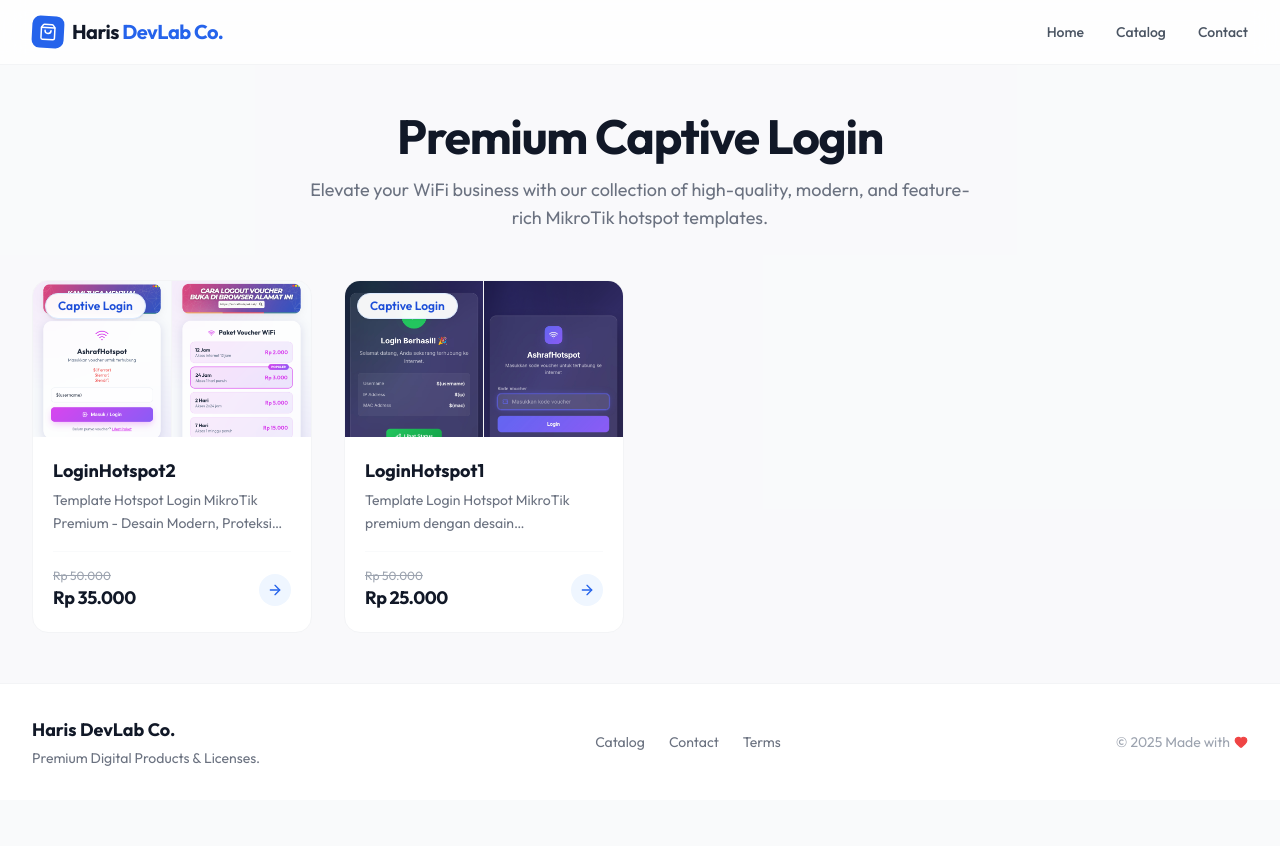
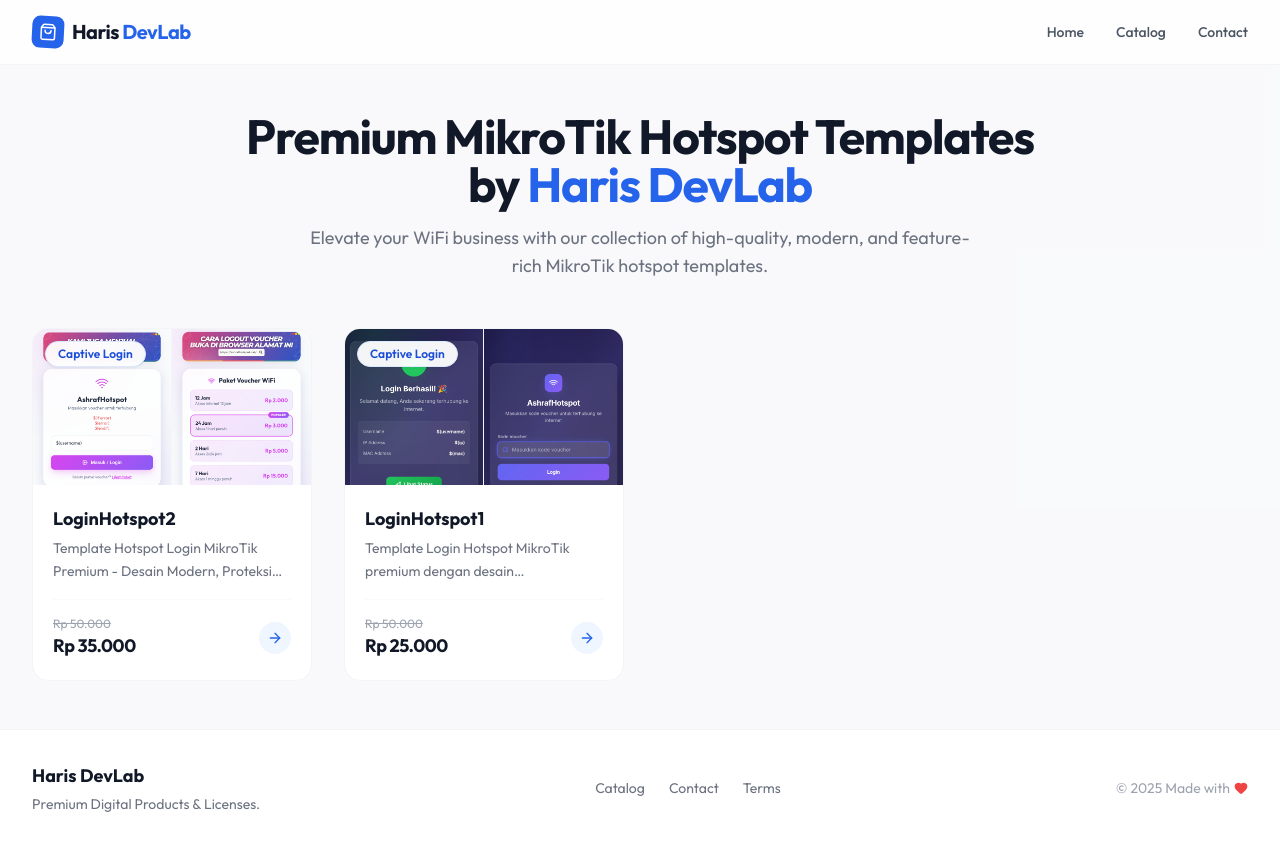
Before and after one commit to harisratnopambudi/harisratnopambudi.github.io, a React (Vite) app: page / in a window 1280 px wide. Before the commit the page ends 800 px from the top, so only its background shows below. Built offline with nearby package versions, Linux system fonts and the light colour scheme.

Commit message:
feat: SEO improvements and brand name refinement (Haris DevLab)

```diff
--- a/index.html
+++ b/index.html
@@ -6,13 +6,13 @@
   <meta name="viewport" content="width=device-width, initial-scale=1.0" />
 
   <!-- Primary Meta Tags -->
-  <title>Haris DevLab Co. | Template Mikrotik Hotspot Login Premium</title>
-  <meta name="title" content="Haris DevLab Co. | Template Mikrotik Hotspot Login Premium" />
+  <title>Haris DevLab | Template Mikrotik Hotspot Login Premium</title>
+  <meta name="title" content="Haris DevLab | Template Mikrotik Hotspot Login Premium" />
   <meta name="description"
     content="Jual template halaman login hotspot Mikrotik premium dengan desain modern, responsif, dan mudah dikustomisasi. Cocok untuk RT/RW Net, Cafe, Hotel, dan usaha WiFi lainnya." />
   <meta name="keywords"
     content="mikrotik, hotspot login, template mikrotik, halaman login wifi, RT RW Net, captive portal, login page mikrotik, template hotspot, jual template mikrotik" />
-  <meta name="author" content="Haris DevLab Co." />
+  <meta name="author" content="Haris DevLab" />
   <meta name="robots" content="index, follow" />
   <meta name="language" content="Indonesian" />
   <meta name="revisit-after" content="7 days" />
@@ -28,17 +28,17 @@
   <!-- Open Graph / Facebook -->
   <meta property="og:type" content="website" />
   <meta property="og:url" content="https://harisdevlab.online/" />
-  <meta property="og:title" content="Haris DevLab Co. | Template Mikrotik Hotspot Login Premium" />
+  <meta property="og:title" content="Haris DevLab | Template Mikrotik Hotspot Login Premium" />
   <meta property="og:description"
     content="Jual template halaman login hotspot Mikrotik premium dengan desain modern, responsif, dan mudah dikustomisasi. Cocok untuk RT/RW Net, Cafe, Hotel, dan usaha WiFi lainnya." />
   <meta property="og:image" content="https://harisdevlab.online/og-image.png" />
-  <meta property="og:site_name" content="Haris DevLab Co." />
+  <meta property="og:site_name" content="Haris DevLab" />
   <meta property="og:locale" content="id_ID" />
 
   <!-- Twitter Card -->
   <meta name="twitter:card" content="summary_large_image" />
   <meta name="twitter:url" content="https://harisdevlab.online/" />
-  <meta name="twitter:title" content="Haris DevLab Co. | Template Mikrotik Hotspot Login Premium" />
+  <meta name="twitter:title" content="Haris DevLab | Template Mikrotik Hotspot Login Premium" />
   <meta name="twitter:description"
     content="Jual template halaman login hotspot Mikrotik premium dengan desain modern, responsif, dan mudah dikustomisasi. Cocok untuk RT/RW Net, Cafe, Hotel, dan usaha WiFi lainnya." />
   <meta name="twitter:image" content="https://harisdevlab.online/og-image.png" />
@@ -46,6 +46,34 @@
   <!-- Theme Color -->
   <meta name="theme-color" content="#6366f1" />
   <meta name="msapplication-TileColor" content="#6366f1" />
+
+  <!-- Structured Data (JSON-LD) -->
+  <script type="application/ld+json">
+    {
+      "@context": "https://schema.org",
+      "@graph": [
+        {
+          "@type": "Organization",
+          "name": "Haris DevLab",
+          "url": "https://harisdevlab.online/",
+          "logo": "https://harisdevlab.online/vite.svg",
+          "sameAs": [
+            "https://harisdevlab.online/"
+          ]
+        },
+        {
+          "@type": "WebSite",
+          "name": "Haris DevLab",
+          "url": "https://harisdevlab.online/",
+          "potentialAction": {
+            "@type": "SearchAction",
+            "target": "https://harisdevlab.online/search?q={search_term_string}",
+            "query-input": "required name=search_term_string"
+          }
+        }
+      ]
+    }
+  </script>
 </head>
 
 <body>
--- a/src/components/Footer.jsx
+++ b/src/components/Footer.jsx
@@ -8,7 +8,7 @@ export const Footer = () => {
             <div className="max-w-7xl mx-auto px-4 sm:px-6 lg:px-8">
                 <div className="flex flex-col md:flex-row justify-between items-center gap-4">
                     <div className="text-center md:text-left">
-                        <h3 className="font-bold text-gray-900 text-lg">Haris DevLab Co.</h3>
+                        <h3 className="font-bold text-gray-900 text-lg">Haris DevLab</h3>
                         <p className="text-sm text-gray-500 mt-1">
                             Premium Digital Products & Licenses.
                         </p>
@@ -20,8 +20,11 @@ export const Footer = () => {
                         <Link to="/terms" className="hover:text-blue-600 transition-colors">Terms</Link>
                     </div>
 
-                    <div className="text-sm text-gray-400 flex items-center gap-1">
-                        &copy; {new Date().getFullYear()} Made with <Heart size={14} className="fill-red-500 text-red-500" />
+                    <div className="flex flex-col items-end gap-2 text-sm text-gray-400">
+                        <div className="flex items-center gap-1">
+                            &copy; {new Date().getFullYear()} Made with <Heart size={14} className="fill-red-500 text-red-500" />
+                        </div>
+
                     </div>
                 </div>
             </div>
--- a/src/components/Navbar.jsx
+++ b/src/components/Navbar.jsx
@@ -25,7 +25,7 @@ export const Navbar = () => {
                             <ShoppingBag size={18} />
                         </div>
                         <span className="font-bold text-xl tracking-tight text-gray-900">
-                            Haris <span className="text-blue-600">DevLab Co.</span>
+                            Haris <span className="text-blue-600">DevLab</span>
                         </span>
                     </Link>
 
--- a/src/pages/Catalog.jsx
+++ b/src/pages/Catalog.jsx
@@ -7,7 +7,7 @@ export const Catalog = () => {
         <div className="max-w-7xl mx-auto px-4 sm:px-6 lg:px-8 py-12">
             <div className="text-center mb-12 animate-fade-in-up">
                 <h1 className="text-3xl md:text-5xl font-bold text-gray-900 mb-4 tracking-tight">
-                    Premium Captive Login
+                    Premium MikroTik Hotspot Templates <br className="hidden md:block" /> by <span className="text-blue-600">Haris DevLab</span>
                 </h1>
                 <p className="text-gray-500 max-w-2xl mx-auto text-lg">
                     Elevate your WiFi business with our collection of high-quality, modern, and feature-rich MikroTik hotspot templates.
--- a/src/pages/ProductDetail.jsx
+++ b/src/pages/ProductDetail.jsx
@@ -60,7 +60,7 @@ export const ProductDetail = () => {
     }).format(product.price);
 
     const handleOrder = () => {
-        const message = `Halo Haris DevLab Co., saya ingin membeli produk "${product.title}" seharga ${price}. Mohon infonya.`;
+        const message = `Halo Haris DevLab, saya ingin membeli produk "${product.title}" seharga ${price}. Mohon infonya.`;
         const waUrl = `https://wa.me/6287784477751?text=${encodeURIComponent(message)}`;
         window.open(waUrl, '_blank');
     };
@@ -69,7 +69,7 @@ export const ProductDetail = () => {
         if (navigator.share) {
             navigator.share({
                 title: product.title,
-                text: `Cek produk ${product.title} di Haris DevLab Co.!`,
+                text: `Cek produk ${product.title} di Haris DevLab!`,
                 url: window.location.href,
             });
         } else {
--- a/src/pages/Terms.jsx
+++ b/src/pages/Terms.jsx
@@ -23,7 +23,7 @@ export const Terms = () => {
                         <h3 className="text-xl font-semibold text-gray-900 m-0">Introduction</h3>
                     </div>
                     <p className="text-gray-600 leading-relaxed pl-11 text-justify">
-                        Welcome to Haris DevLab Co. By accessing our website and purchasing our digital products, you agree to be bound by these Terms and Conditions.
+                        Welcome to Haris DevLab. By accessing our website and purchasing our digital products, you agree to be bound by these Terms and Conditions.
                     </p>
                 </section>
 
```
